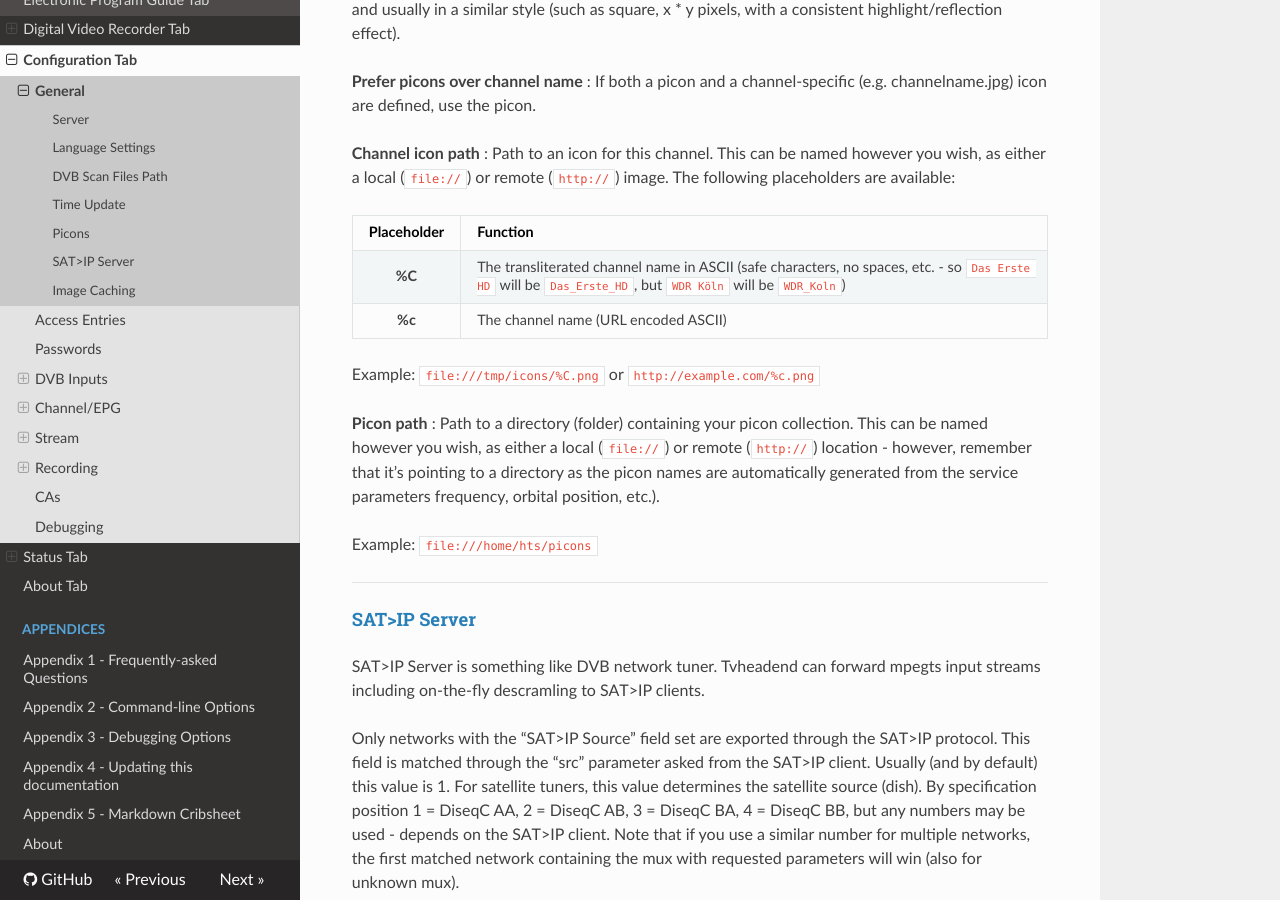
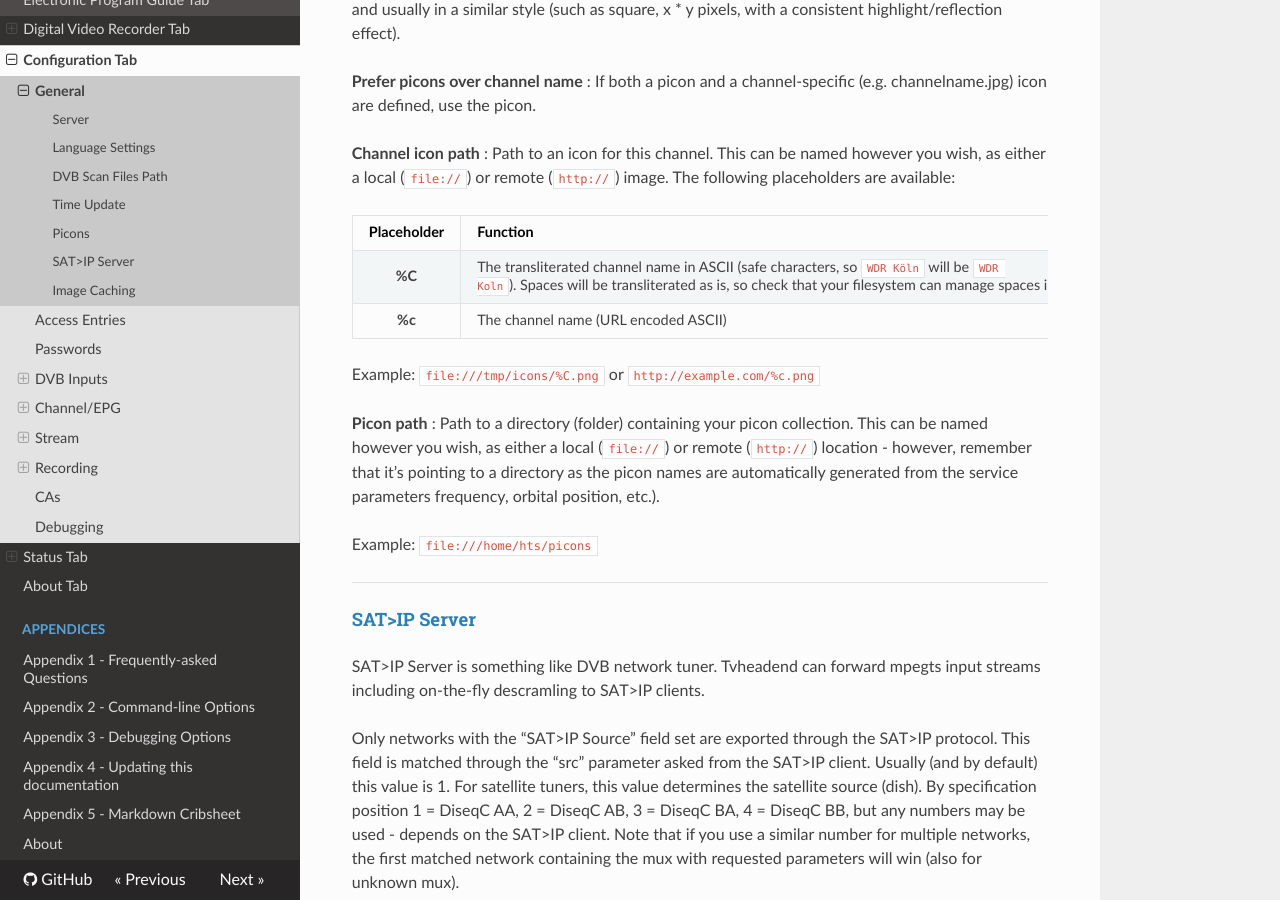
Before and after one commit to tvheadend/tvheadend-documentation, an MkDocs documentation site: the page built from docs/webui/config_general.md, in a window 1280 px wide and 900 px high, scrolled down 2272 px. Built offline with MkDocs 1.6.1, drawn with Linux system fonts in a browser that asks for light colours; nearby versions of some CDN libraries; old or Windows-style settings are respelled for this version of MkDocs.

Commit message:
Update channel icon path placeholder documentation so it reflects actual behaviour

```diff
--- a/docs/webui/config_general.md
+++ b/docs/webui/config_general.md
@@ -100,7 +100,7 @@ highlight/reflection effect).
 
 Placeholder | Function
 :----------:| --------
-**%C**      | The transliterated channel name in ASCII (safe characters, no spaces, etc. - so `Das Erste HD` will be `Das_Erste_HD`, but `WDR Köln` will be `WDR_Koln`)
+**%C**      | The transliterated channel name in ASCII (safe characters, so `WDR Köln` will be `WDR Koln`). Spaces will be transliterated as is, so check that your filesystem can manage spaces in filenames.
 **%c**      | The channel name (URL encoded ASCII)
 
 Example: `file:///tmp/icons/%C.png` or `http://example.com/%c.png`
```
